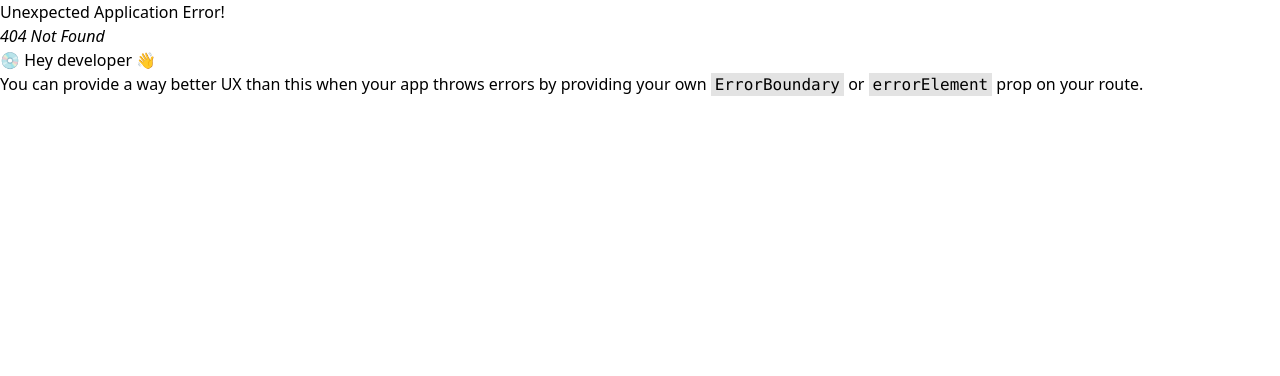
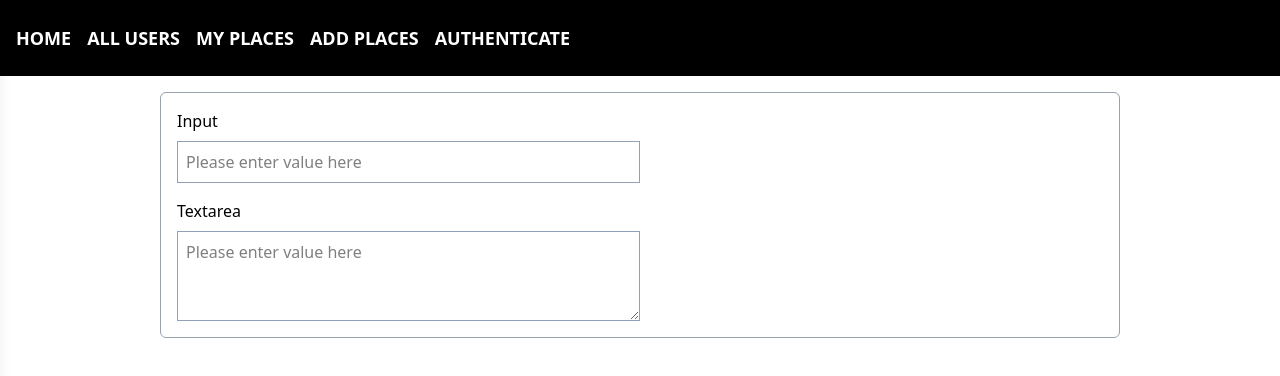
Before and after one commit to Earlssu/MERN_FS_Project, a React (Vite) app in the folder apps/client/: page /themes/new in a window 1280 px wide. Before the commit this address had no page. Shown: the top 376 px of the page. Built offline with nearby package versions, Linux system fonts and the light colour scheme.

Commit message:
[Feat]Setup Basic Form and new theme page

```diff
--- /dev/null
+++ b/apps/client/src/features/themes/pages/NewTheme.tsx
@@ -0,0 +1,19 @@
+import Input from '@/shared/components/FormElements/Input.tsx';
+
+const NewTheme = () => {
+  return (
+    <form
+      className={'border border-gray-400 p-4 max-w-3/4 mx-auto mt-4 rounded-md flex flex-col gap-4'}
+    >
+      <Input id={'input_00'} label={'Input'} placeholder={'Please enter value here'} />
+      <Input
+        id={'ta_00'}
+        label={'Textarea'}
+        placeholder={'Please enter value here'}
+        element={'textarea'}
+      />
+    </form>
+  );
+};
+
+export default NewTheme;
--- a/apps/client/src/router/index.tsx
+++ b/apps/client/src/router/index.tsx
@@ -4,6 +4,7 @@ import MainLayout from '@/layouts/MainLayout.tsx';
 import LandingPage from '@/pages/landing';
 import UserThemes from '@/features/themes/pages/UserThemes.tsx';
 import { UserPage } from '@/features/users';
+import NewTheme from '@/features/themes/pages/NewTheme.tsx';
 
 export const router = createBrowserRouter([
   {
@@ -26,6 +27,10 @@ export const router = createBrowserRouter([
         path: 'user/:userId',
         element: <UserThemes />,
       },
+      {
+        path: 'themes/new',
+        element: <NewTheme />,
+      },
     ],
   },
 ]);
--- /dev/null
+++ b/apps/client/src/shared/components/FormElements/Input.tsx
@@ -0,0 +1,28 @@
+import React from 'react';
+
+interface InputProps extends React.InputHTMLAttributes<HTMLInputElement> {
+  id: string;
+  label: string;
+  element?: 'input' | 'textarea';
+  rows?: number;
+}
+
+const Input: React.FC<InputProps> = ({ id, label, element = 'input', rows, ...rest }) => {
+  return (
+    <div className={'flex flex-col gap-2'}>
+      <label htmlFor={id}>{label}</label>
+      {element === 'input' ? (
+        <input className={'border border-slate-400 max-w-1/2 p-2'} id={id} {...rest} />
+      ) : (
+        <textarea
+          className={'border border-slate-400 max-w-1/2 p-2'}
+          id={id}
+          rows={rows || 3}
+          {...(rest as React.TextareaHTMLAttributes<HTMLTextAreaElement>)}
+        />
+      )}
+    </div>
+  );
+};
+
+export default Input;
--- a/apps/client/src/shared/components/Navigation/MainHeader.tsx
+++ b/apps/client/src/shared/components/Navigation/MainHeader.tsx
@@ -15,7 +15,7 @@ const MainHeader: React.FC<MainHeaderProps> = ({ setIsOpen }) => {
           <MainHeaderLink to={'/users'} content={'ALL USERS'} />
           {/*  TODO: fix "to" attributes */}
           <MainHeaderLink to={'/u1/places'} content={'MY PLACES'} />
-          <MainHeaderLink to={'/places/new'} content={'ADD PLACES'} />
+          <MainHeaderLink to={'/themes/new'} content={'ADD PLACES'} />
           <MainHeaderLink to={'/auth'} content={'AUTHENTICATE'} />
         </ul>
         <Menu className={'sm:hidden'} onClick={() => setIsOpen(true)} />
```
